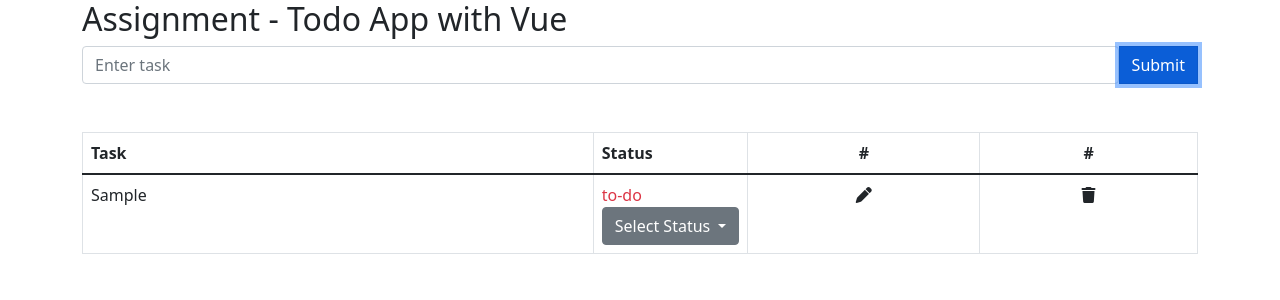
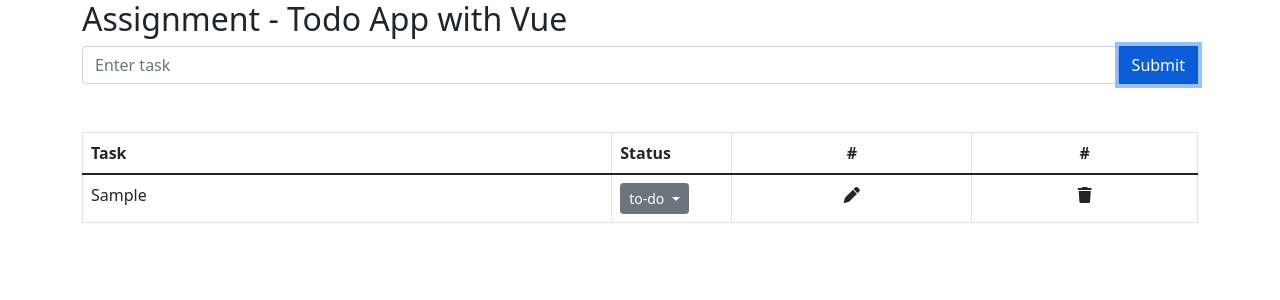
Before and after one commit to backas36/vue-comeplete-todo, a Vue app: page / in a window 1280 px wide. Both pictures are taken after typing "Sample" into the empty fields and a click on the button "Submit". Shown: the top 300 px of the page. Built offline with nearby package versions, Linux system fonts and the light colour scheme.

Commit message:
dropdown feature done for issue#8

```diff
--- a/src/components/TodoApp.vue
+++ b/src/components/TodoApp.vue
@@ -31,29 +31,27 @@
             {{ todo.content }}
           </td>
           <td class="fixed-width">
-            <span
-              class="pointer"
-              @click="toggleStatus(index, todo.status)"
-              :class="{ 'text-danger': todo.status === 0 }"
-            >
-              {{ avaliableStatuses[todo.status] }}
-            </span>
             <div class="dropdown">
               <button
-                class="btn btn-secondary dropdown-toggle"
+                class="btn btn-sm btn-secondary dropdown-toggle"
                 type="button"
                 id="dropdownMenuButton1"
                 data-bs-toggle="dropdown"
-                aria-expanded="false"
               >
-                Select Status
+                {{ avaliableStatuses[todo.status] }}
               </button>
               <ul class="dropdown-menu" aria-labelledby="dropdownMenuButton1">
                 <li
                   v-for="(avaliableStatus, index) in avaliableStatuses"
                   :key="index"
+                  @click="changeTodoStatus(todo, index)"
                 >
-                  <a class="dropdown-item" href="#">{{ avaliableStatus }}</a>
+                  <a
+                    class="dropdown-item"
+                    :class="{ active: todo.status === index }"
+                    href="#"
+                    >{{ avaliableStatus }}</a
+                  >
                 </li>
               </ul>
             </div>
@@ -101,12 +99,8 @@ export default {
     deleteTodo(index) {
       this.todos.splice(index, 1);
     },
-    toggleStatus(todoIndex, todoStatusIndex) {
-      if (todoStatusIndex === this.avaliableStatuses.length - 1) {
-        this.todos[todoIndex].status = 0;
-      } else {
-        this.todos[todoIndex].status = todoStatusIndex + 1;
-      }
+    changeTodoStatus(selectedTodo, selectedStatusIndex) {
+      selectedTodo.status = selectedStatusIndex;
     },
     editTodo(index) {
       this.todo = this.todos[index].content;
```
